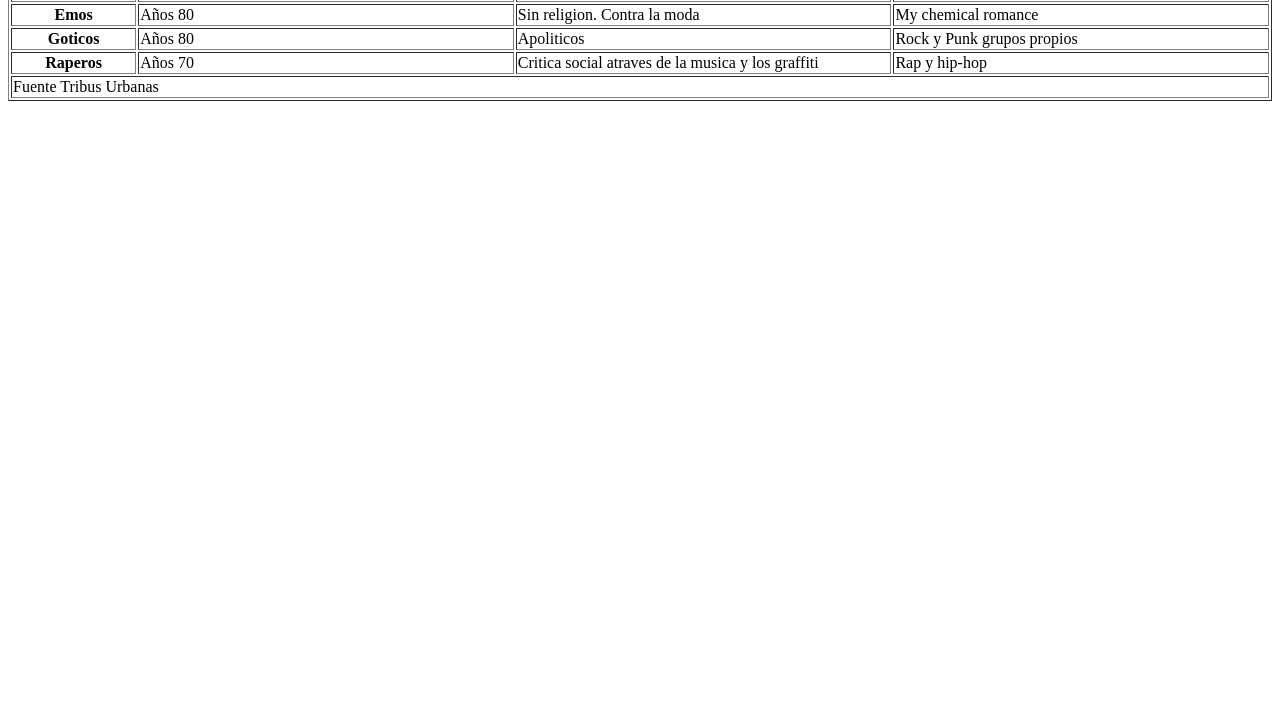
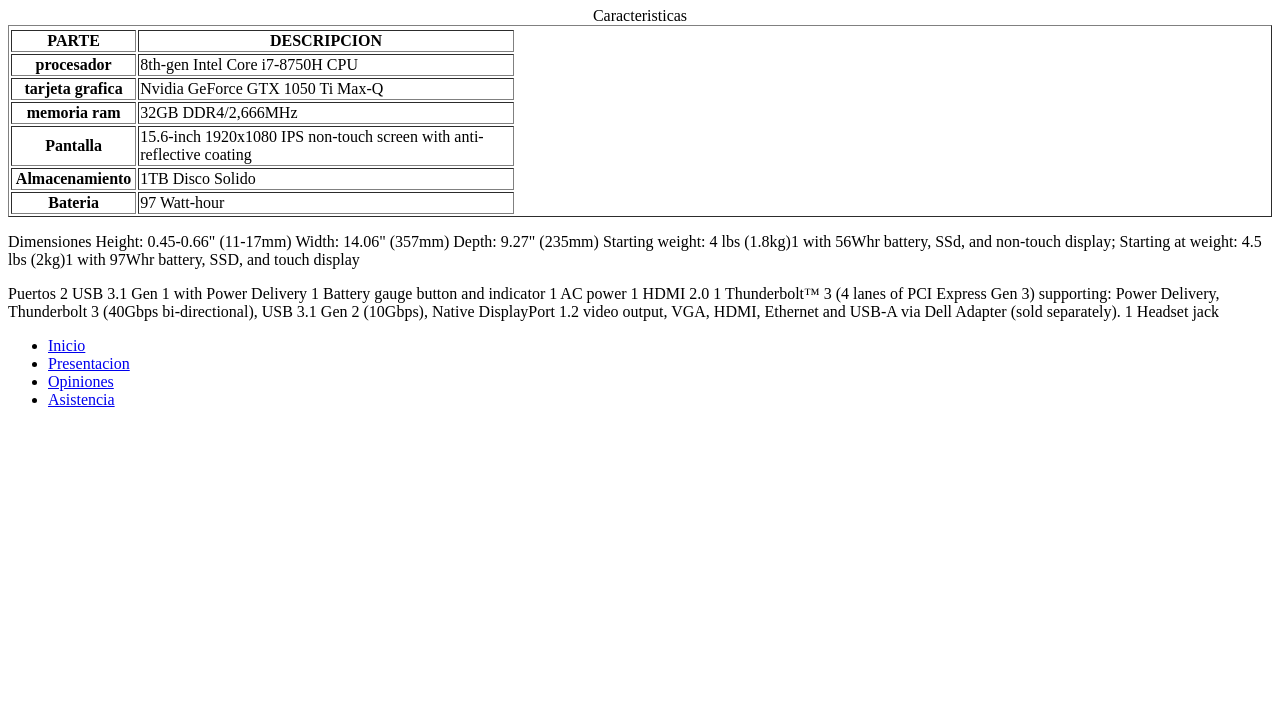
Before and after one commit to pulpo1993/Practica01-Mi-Blog, a plain HTML site: page caracteristicas.html in a window 1280 px wide. Shown: the part 73-800 px from the top of the page. Drawn offline with Linux system fonts and the light colour scheme.

Commit message:
ultima actualizacion y complementacion de paginas

```diff
--- a/caracteristicas.html
+++ b/caracteristicas.html
@@ -1,55 +1,105 @@
 <!DOCTYPE html>
 <html>
+
 <head>
     <meta charset="UTF-8">
 
     <title>Document</title>
 </head>
+
 <body>
+    <h1>DELL XPS 15 9570 </h1>
     <table border="1" style="width: 100%">
-        <caption>Tabla de Resumen</caption>
+        <caption>Caracteristicas</caption>
         <colgroup>
-            <col style="width: 10%"/>
-            <col style="width: 30%"/>
-            <col style="width: 30%"/>
-            <col style="width: 30%"/>
+            <col style="width: 10%" />
+            <col style="width: 30%" />
+            <col style="width: 30%" />
+            <col style="width: 30%" />
         </colgroup>
         <thead>
             <tr>
-                <th rowspan="2">Culturas</th>
-                <th colspan="3">Tipos de Culturas</th>
+
             </tr>
             <tr>
-                <th>Origen</th>
-                <th>Ideologia</th>
-                <th>Musica</th>
+                <th>PARTE</th>
+                <th>DESCRIPCION</th>
+
             </tr>
         </thead>
-        <tfoot>
-            <tr>
-                <td colspan="4">Fuente Tribus Urbanas</td>
-            </tr>
-        </tfoot>
+
         <tbody>
             <tr>
-                <th>Emos</th>
-                <td>Años 80</td>
-                <td>Sin religion. Contra la moda</td>
-                <td>My chemical romance</td>
+                <th>procesador</th>
+                <td>8th-gen Intel Core i7-8750H CPU</td>
             </tr>
             <tr>
-                <th>Goticos</th>
-                <td>Años 80</td>
-                <td>Apoliticos</td>
-                <td>Rock y Punk grupos propios</td>
+                <th>tarjeta grafica</th>
+                <td>Nvidia GeForce GTX 1050 Ti Max-Q</td>
+
             </tr>
             <tr>
-                    <th>Raperos</th>
-                    <td>Años 70</td>
-                    <td>Critica social atraves de la musica y los graffiti</td>
-                    <td>Rap y hip-hop</td>
-                </tr>
+                <th>memoria ram</th>
+                <td>32GB DDR4/2,666MHz</td>
+            </tr>
+            <tr>
+                <th>Pantalla</th>
+                <td>15.6-inch 1920x1080 IPS non-touch screen with anti-reflective coating</td>
+            </tr>
+            <tr>
+                <th>Almacenamiento</th>
+                <td>1TB Disco Solido</td>
+            </tr>
+            <tr>
+                <th>Bateria</th>
+                <td>97 Watt-hour</td>
+            </tr>
+
         </tbody>
     </table>
+    <article>
+            <p>
+                 Dimensiones
+                 Height: 0.45-0.66" (11-17mm)
+                    Width: 14.06" (357mm)
+                    Depth: 9.27" (235mm)
+                    Starting weight: 4 lbs (1.8kg)1 with 56Whr battery, SSd, and non-touch display; Starting at weight: 4.5 lbs
+                    (2kg)1 with 97Whr battery, SSD, and touch display
+            </p>
+            <p>
+                    Puertos
+                    2 USB 3.1 Gen 1 with Power Delivery
+                    1 Battery gauge button and indicator
+                    1 AC power
+                    1 HDMI 2.0
+                    1 Thunderbolt™ 3 (4 lanes of PCI Express Gen 3) supporting: Power Delivery, Thunderbolt 3 (40Gbps
+                    bi-directional), USB 3.1 Gen 2 (10Gbps), Native DisplayPort 1.2 video output, VGA, HDMI, Ethernet and USB-A via
+                    Dell Adapter (sold separately).
+                    1 Headset jack
+            </p>
+    </article>
+
+    <ul>
+            <li>
+            <a href="index.html">Inicio</a>
+
+            </li>
+
+            <li>
+                <a href="presentacion.html">Presentacion</a>
+
+            </li>
+            <li>
+                <a href="opiniones.html">Opiniones</a>
+
+            </li>
+            <li>
+                    <a href="asistencia.html">Asistencia</a>
+
+                </li>
+
+        </ul>
+
 </body>
+
 </html>
```
Also changed, not shown: asistencia.html (+3 -3 lines), index.html (+2 -2 lines), opiniones.html (added, +62 -0 lines), presentacion.html (added, +43 -0 lines), imagen10.jpg (added), imagen9.jpg (added).
